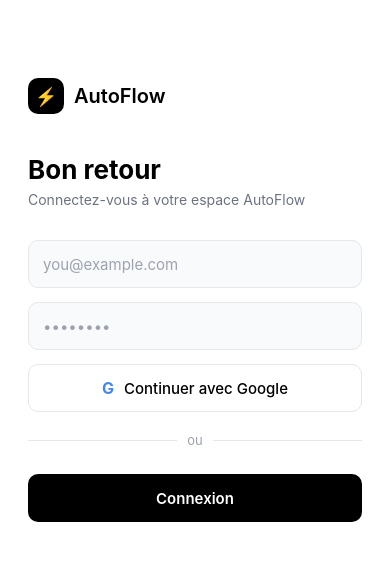
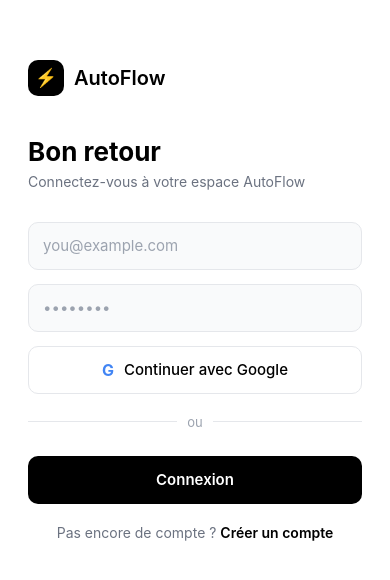
Before and after one commit to 1001franck/AutoFlow, a React Native app in the folder mobile/: screen /Login in a window 390 px wide. Shown: the part 122-702 px from the top of the page. Built offline with nearby package versions, Linux system fonts and the light colour scheme.

Commit message:
feat(mobile): switch login/register sur l ecran de connexion

```diff
--- a/mobile/src/screens/LoginScreen.tsx
+++ b/mobile/src/screens/LoginScreen.tsx
@@ -10,6 +10,7 @@ import {
 } from 'react-native';
 
 export function LoginScreen() {
+  const [mode, setMode] = useState<'login' | 'register'>('login');
   const [email, setEmail] = useState('');
   const [password, setPassword] = useState('');
 
@@ -27,8 +28,10 @@ export function LoginScreen() {
           <Text style={styles.brandName}>AutoFlow</Text>
         </View>
 
-        <Text style={styles.title}>Bon retour</Text>
-        <Text style={styles.subtitle}>Connectez-vous à votre espace AutoFlow</Text>
+        <Text style={styles.title}>{mode === 'login' ? 'Bon retour' : 'Créer un compte'}</Text>
+        <Text style={styles.subtitle}>
+          {mode === 'login' ? 'Connectez-vous à votre espace AutoFlow' : 'Commencez à automatiser en quelques minutes'}
+        </Text>
 
         {/* Champs */}
         <TextInput
@@ -65,7 +68,14 @@ export function LoginScreen() {
         </View>
 
         <TouchableOpacity style={styles.button} activeOpacity={0.85}>
-          <Text style={styles.buttonText}>Connexion</Text>
+          <Text style={styles.buttonText}>{mode === 'login' ? 'Connexion' : 'Créer un compte'}</Text>
+        </TouchableOpacity>
+
+        <TouchableOpacity onPress={() => setMode(mode === 'login' ? 'register' : 'login')} style={styles.switchWrapper}>
+          <Text style={styles.switchText}>
+            {mode === 'login' ? 'Pas encore de compte ? ' : 'Déjà un compte ? '}
+            <Text style={styles.switchLink}>{mode === 'login' ? 'Créer un compte' : 'Se connecter'}</Text>
+          </Text>
         </TouchableOpacity>
       </View>
     </KeyboardAvoidingView>
@@ -176,4 +186,16 @@ const styles = StyleSheet.create({
     fontSize: 15,
     fontWeight: '600',
   },
+  switchWrapper: {
+    marginTop: 20,
+    alignItems: 'center',
+  },
+  switchText: {
+    fontSize: 14,
+    color: '#6b7280',
+  },
+  switchLink: {
+    color: '#000000',
+    fontWeight: '600',
+  },
 });
```
